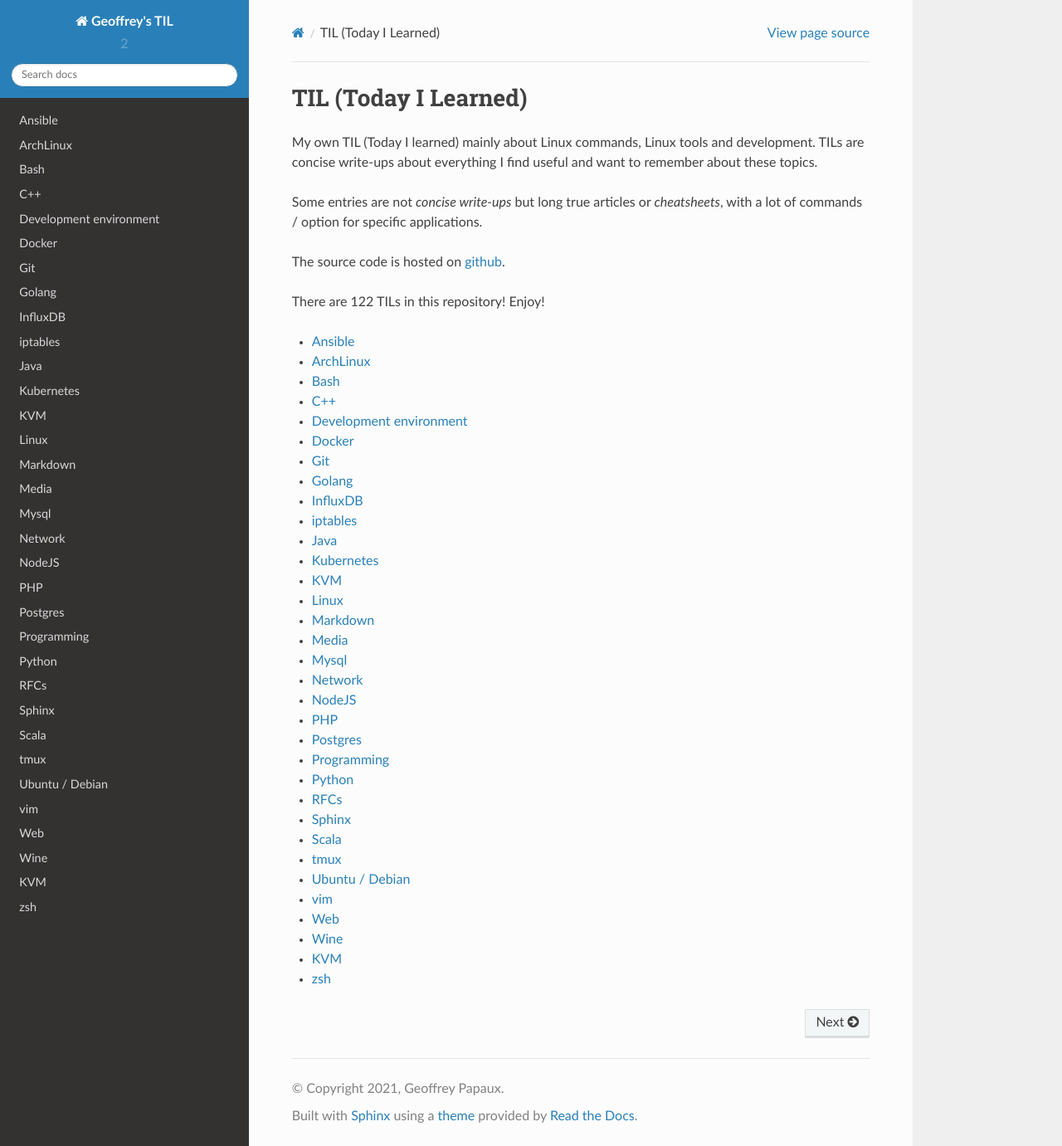
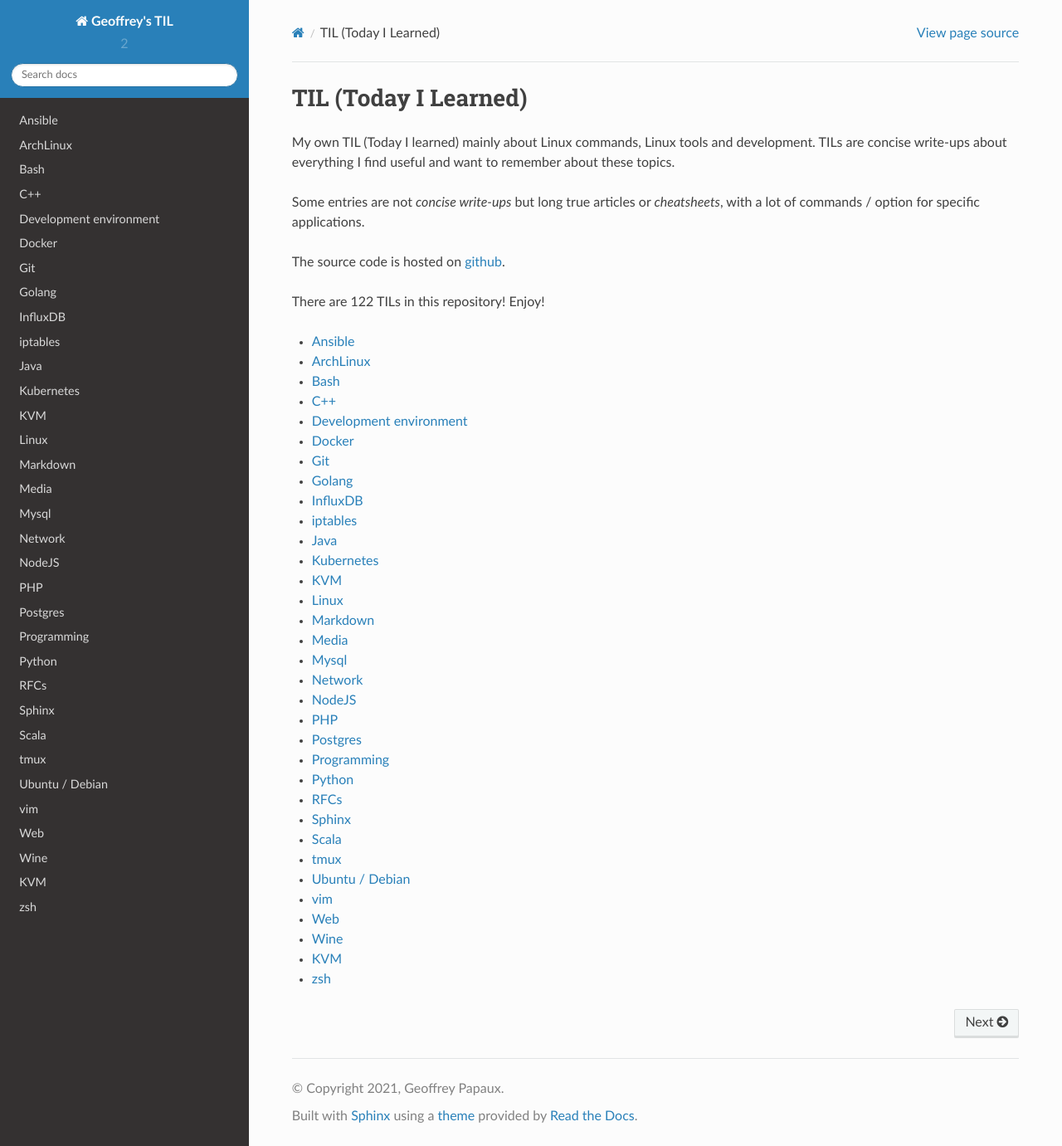
Before and after one commit to papaux/til, a Sphinx documentation site: the page built from source/index.rst, in a window 1280 px wide and 1381 px high. Shown: the whole window at 83% size. Built offline with Sphinx 7.4.7 and the Read the Docs theme 2.0.0, drawn with Linux system fonts in a browser that asks for light colours.

Commit message:
style: increase width with CSS

```diff
--- /dev/null
+++ b/source/_static/style.css
@@ -0,0 +1,3 @@
+.wy-nav-content {
+    max-width: 1000px !important;
+}
--- a/source/conf.py
+++ b/source/conf.py
@@ -20,6 +20,9 @@
 # import os
 # import sys
 # sys.path.insert(0, os.path.abspath('.'))
+
+def setup(app):
+    app.add_css_file('style.css')
 
 # -- General configuration ------------------------------------------------
 
```
